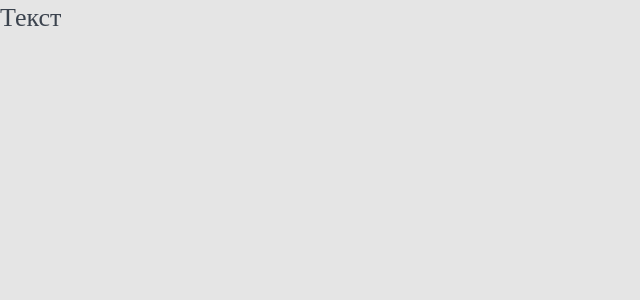
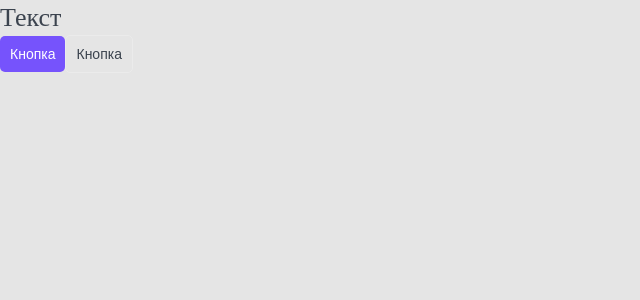
Before and after one commit to Nurbolot0225/top-app, a Next.js app: page / in a window 1280 px wide. Shown: the top 300 px of the page, without its empty margins (0-640 px from the left). Built offline with nearby package versions, Linux system fonts and the light colour scheme.

Commit message:
classnames and  button components

```diff
--- /dev/null
+++ b/components/Button/Button.module.css
@@ -0,0 +1,34 @@
+.button {
+    display: inline-block;
+
+    box-sizing: border-box;
+    padding: 10px;
+
+    cursor: pointer;
+    text-align: center;
+    border: none;
+    border-radius: 5px;
+
+    font-size: 14px;
+    transition: all 0.2s;
+}
+
+.primary {
+    color: var(--white);
+    background-color: var(--primary);
+}
+
+.primary:hover {
+    background-color: var(--primary-hover);
+}
+
+.ghost {
+    color: var(--black);
+    background: none;
+    border: 1px solid var(--gray-light);
+}
+
+.ghost:hover {
+    background-color: var(--primary);
+    color: var(--white);
+}
--- /dev/null
+++ b/components/Button/Button.props.ts
@@ -0,0 +1,6 @@
+import { ReactNode } from "react";
+
+export interface ButtonProps {
+    children: ReactNode;
+    apperance: 'primary' | 'ghost';
+}
--- /dev/null
+++ b/components/Button/Button.tsx
@@ -0,0 +1,16 @@
+import styles from './Button.module.css';
+import { ButtonProps } from './Button.props';
+import cn from 'classnames';
+
+export const Button = ( { apperance, children }: ButtonProps): JSX.Element => {
+    return (
+        <button
+            className={cn(styles.button, {
+                [styles.primary]: apperance == 'primary',
+                [styles.ghost]: apperance == 'ghost',
+            })}
+        >
+            {children}
+        </button>
+    );
+};
--- a/components/index.ts
+++ b/components/index.ts
@@ -1 +1,2 @@
 export * from './Htag/Htag';
+export * from './Button/Button';
--- a/declaration.d.ts
+++ b/declaration.d.ts
@@ -1 +1,2 @@
 declare module "*.module.css";
+declare module "classnames";
--- a/package.json
+++ b/package.json
@@ -15,6 +15,7 @@
     "react-dom": "^17.0.2"
   },
   "devDependencies": {
+    "@types/classnames": "^2.3.1",
     "@types/node": "^14.14.37",
     "@types/react": "^17.0.3",
     "@typescript-eslint/eslint-plugin": "^4.20.0",
--- a/pages/index.tsx
+++ b/pages/index.tsx
@@ -1,10 +1,12 @@
 import React from "react";
-import { Htag } from "@/components/Htag/Htag";
+import { Button, Htag } from "../components";
 
 export default function Home(): JSX.Element {
   return (
     <>
       <Htag tag='h1'>Текст</Htag>
+      <Button apperance='primary'>Кнопка</Button>
+      <Button apperance='ghost'>Кнопка</Button>
     </>
   );
 }
--- a/styles/globals.css
+++ b/styles/globals.css
@@ -28,8 +28,10 @@
 
 :root {
 	--black: #3B434E;
+	--gray-light: #EBEBEB;
 	--white: white;
-	--primaty: #7653FC;
+	--primary: #7653FC;
+	--primary-hover: #6344df;
 	--red: #FC836D;
 	--green: #1DC37E;
 	--green-light: #C8F8E4;
```
Also changed, not shown: 1 other file (tests, documents, lock files or other folders).
